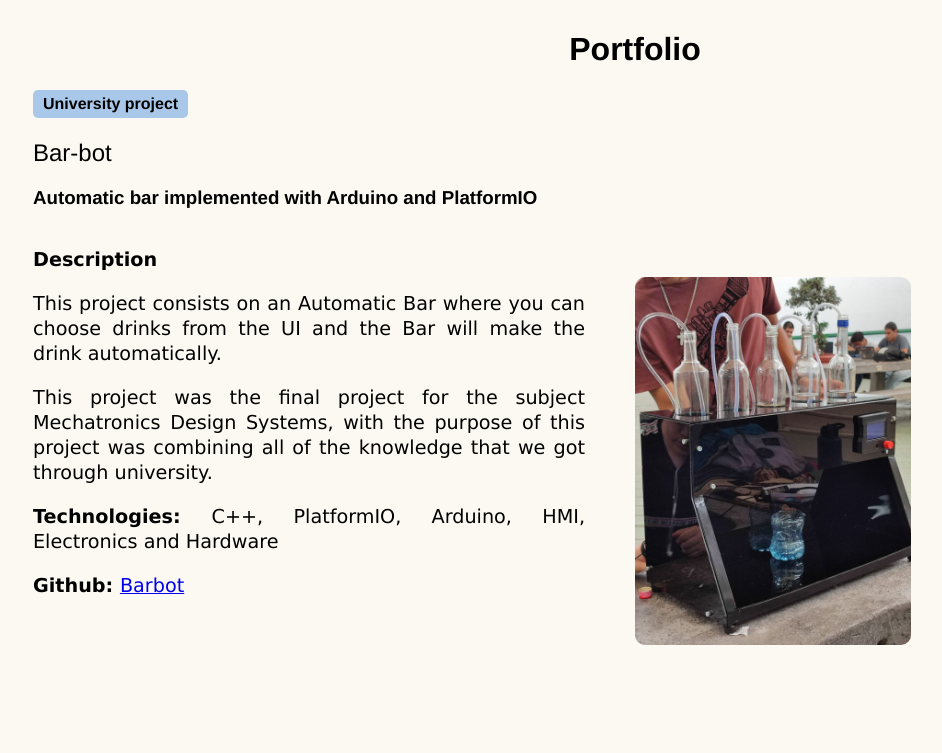
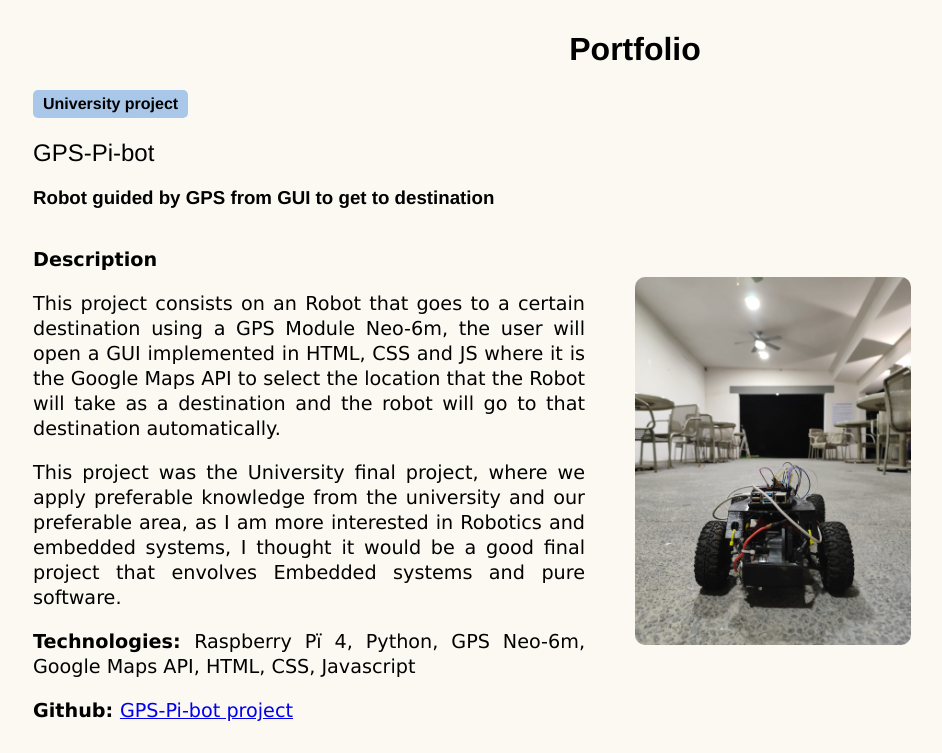
Before and after one commit to corbridge/corbridge.github.io, a plain HTML site: page index.html in a window 1280 px wide. Shown: the part 2240-2993 px from the top of the page, without its empty margins (5-947 px from the left). Drawn offline with Linux system fonts and the light colour scheme.

Commit message:
add gps bot project

```diff
--- a/index.html
+++ b/index.html
@@ -101,6 +101,34 @@
         <div class="portfolio" id="Portfolio">
             <h1 id="portfolio-title">Portfolio</h1>
             <div>
+                <div></div>
+                <h4><span class="type-project-university">University project</span></h4>
+                <h2 class="project-title">GPS-Pi-bot</h2>
+                <h3>Robot guided by GPS from GUI to get to destination</h3>
+                <div class="content-portfolio">
+                    <div class="info">
+                        <p><b>Description</b></p>
+                        <p>This project consists on an Robot that goes to a certain destination using a GPS Module Neo-6m,
+                            the user will open a GUI implemented in HTML, CSS and JS where it is the Google Maps API to select the location
+                            that the Robot will take as a destination and the robot will go to that destination automatically.
+                        </p>
+                        <div></div>
+                        <p>This project was the University final project, where we apply preferable knowledge from the university and our preferable area, as I am more interested in
+                            Robotics and embedded systems, I thought it would be a good final project that envolves Embedded systems and pure software.
+                        </p>
+                        <div></div>
+                        <p></p>
+                        <div></div>
+                        <p><b>Technologies: </b>Raspberry Pï 4, Python, GPS Neo-6m, Google Maps API, HTML, CSS, Javascript</p>
+                        <div></div>
+                        <div></div>
+                        <p><b>Github: </b> <a href="https://github.com/corbridge/GPS-Pi-Bot">GPS-Pi-bot project</a></p>
+                    </div>
+                    <div class="pic">
+                        <img class="portfolio-img" src="img/gps-bot.jpg">
+                    </div>
+            </div>
+            <div>
                 <h4><span class="type-project-university">University project</span></h4>
                 <h2 class="project-title">Bar-bot</h2>
                 <h3>Automatic bar implemented with Arduino and PlatformIO</h3>
@@ -120,12 +148,13 @@
                         <p><b>Technologies: </b>C++, PlatformIO, Arduino, HMI, Electronics and Hardware</p>
                         <div></div>
                         <div></div>
-                        <p><b>Github: </b> <a href="https://github.com/corbridge/Bar-bot">Barbot</a></p>
+                        <p><b>Github: </b> <a href="https://github.com/corbridge/Bar-bot">Barbot project</a></p>
                     </div>
                     <div class="pic">
                         <img class="portfolio-img" src="img/barbot2.jpg">
                     </div>
             </div>
+
         </div>
 
         <div class="who-flex-container" id="Contact">
```
Also changed, not shown: img/gps-bot.jpg (added), img/gps-bot2.jpg (added).
